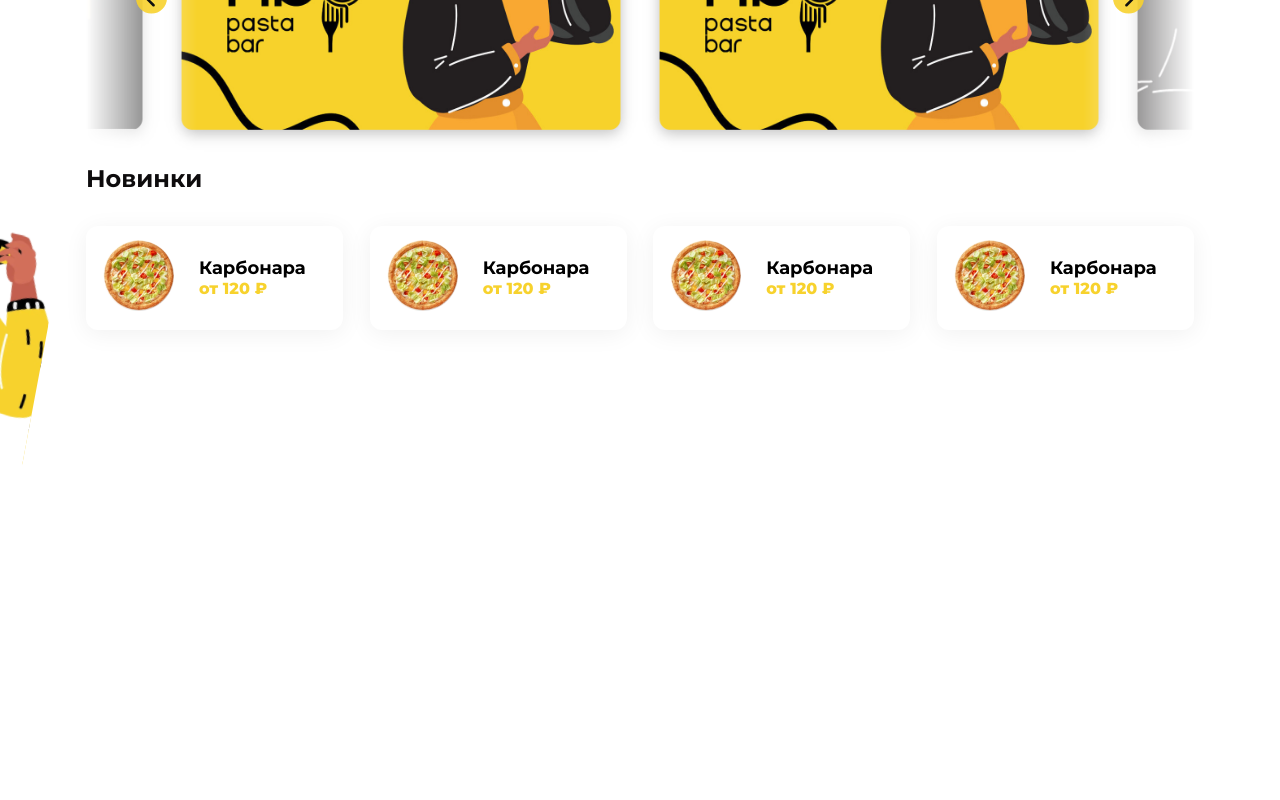
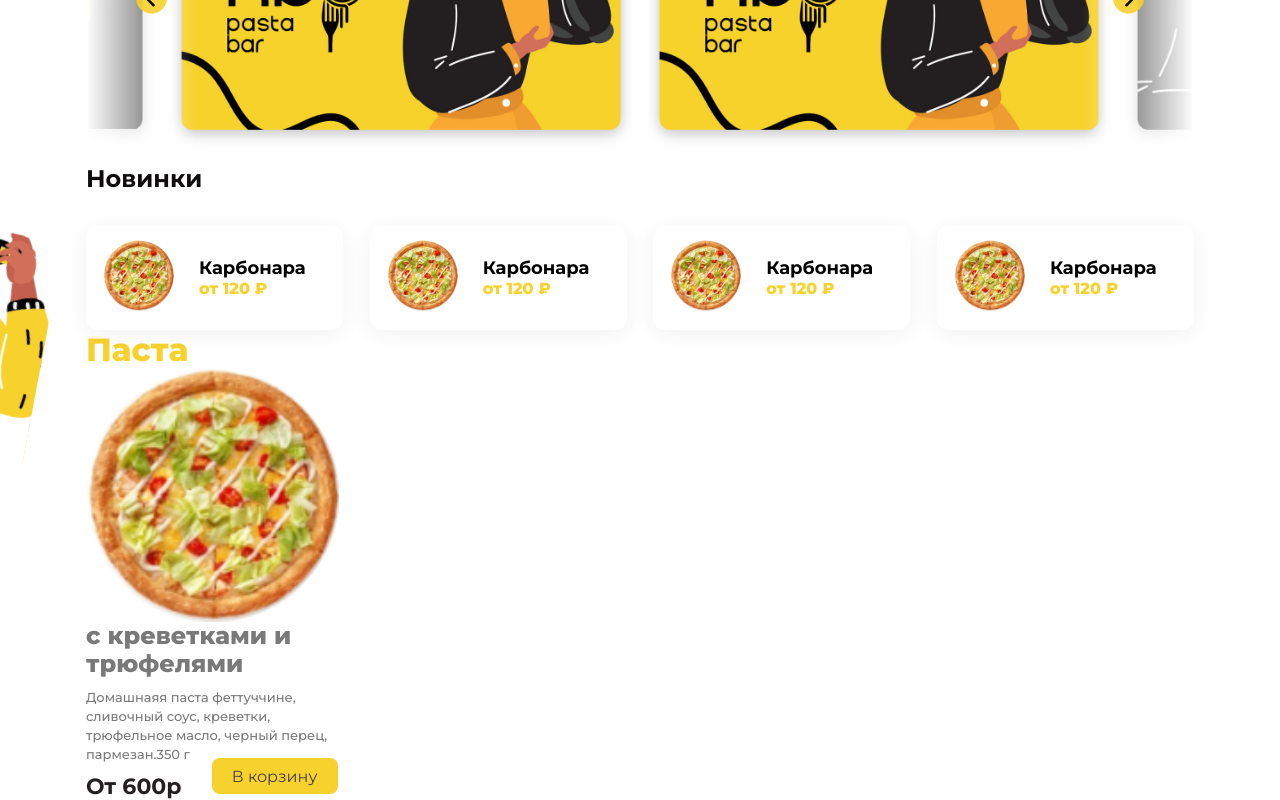
Before and after one commit to netology-pizza-project/core, a Svelte app in the folder frontend/: page / in a window 1280 px wide. Shown: the part 293-1093 px from the top of the page. Before the commit the page ends 908 px from the top, so only its background shows below. Built offline with nearby package versions, Linux system fonts and the light colour scheme.

Commit message:
Вёрстка карточки пиццы

```diff
--- a/frontend/src/components/App/App.svelte
+++ b/frontend/src/components/App/App.svelte
@@ -4,6 +4,7 @@
 	import Menu from '../Menu/Menu.svelte';
 	import Special from '../Special/Special.svelte';
 	import Slider from '../Slider/Slider.svelte';
+	import PizzaCard from '../PizzaCard/PizzaCard.svelte';
 </script>
 
 <main>
@@ -22,6 +23,10 @@
 	<Container>
 		<Special />
 	</Container>
+
+	<Container>
+		<PizzaCard />
+	</Container>
 </main>
 
 <style lang="scss">
--- /dev/null
+++ b/frontend/src/components/PizzaCard/PizzaCard.scss
@@ -0,0 +1,87 @@
+.Title_Main {
+	font-family: 'Montserrat', sans-serif;
+	font-weight: 800;
+	font-size: 32px;
+	line-height: 39px;
+	letter-spacing: 0;
+	text-align: left;
+	color: rgb(247, 210, 45);
+}
+
+.content-container {
+	display: flex;
+	flex-direction: column;
+	align-items: flex-start;
+}
+
+.customImage {
+	width: 253px;
+	height: 253px;
+	top: 806px;
+	left: 220px;
+	border-radius: 0px;
+}
+
+.imageTitle {
+	font-family: 'Montserrat', sans-serif;
+	font-weight: 800;
+	font-size: 24px;
+	line-height: 28px;
+	letter-spacing: 0;
+	text-align: left;
+	width: 255px;
+	margin-bottom: 10px;
+	color: rgb(121, 121, 121);
+}
+
+.description {
+	font-family: 'Montserrat', sans-serif;
+	font-weight: 500;
+	font-size: 13px;
+	line-height: 19px;
+	letter-spacing: 0;
+	text-align: left;
+	max-width: 255px;
+	margin-top: 0;
+	color: rgb(121, 121, 121);
+}
+
+.secondaryTitle {
+	font-family: 'Montserrat', sans-serif;
+	font-weight: 700;
+	font-size: 22px;
+	line-height: 19px;
+	letter-spacing: 0;
+	text-align: left;
+	margin-top: 0;
+	margin-right: 10px;
+	color: rgb(35, 31, 32);
+}
+
+.secondaryTitle_N_Button {
+	display: flex;
+	justify-content: space-between;
+	align-items: center;
+}
+
+.customButton {
+	width: 126px;
+	height: 36px;
+	top: 1238px;
+	left: 349px;
+	border-radius: 8px;
+	border: none;
+	cursor: pointer;
+	background-color: rgb(247, 210, 45);
+	color: rgb(71, 62, 67);
+	font-family: 'Montserrat', sans-serif;
+	font-size: 16px;
+	text-align: center;
+	line-height: 36px;
+	margin-left: 20px;
+	margin-top: -20px;
+}
+
+.customButton:hover {
+	background-color: rgb(234, 226, 162);
+}
--- /dev/null
+++ b/frontend/src/components/PizzaCard/PizzaCard.svelte
@@ -0,0 +1,16 @@
+<h1 class="Title_Main">Паста</h1>
+<div class="content-container">
+	<img src="src/assets/special/spec_piz_1.png" alt="пицца" class="customImage" />
+	<h3 class="imageTitle">с креветками и трюфелями</h3>
+	<p class="description">
+		Домашнаяя паста феттуччине, сливочный соус, креветки, трюфельное масло, черный перец, пармезан.350 г
+	</p>
+	<div class="secondaryTitle_N_Button">
+		<h2 class="secondaryTitle">От 600р</h2>
+		<button class="customButton">В корзину</button>
+	</div>
+</div>
+
+<style lang="scss">
+	@import 'PizzaCard.scss';
+</style>
```
